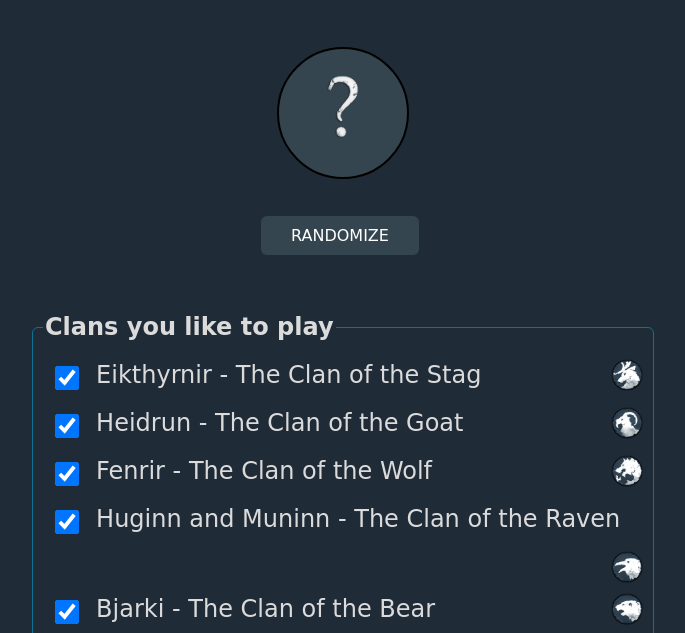
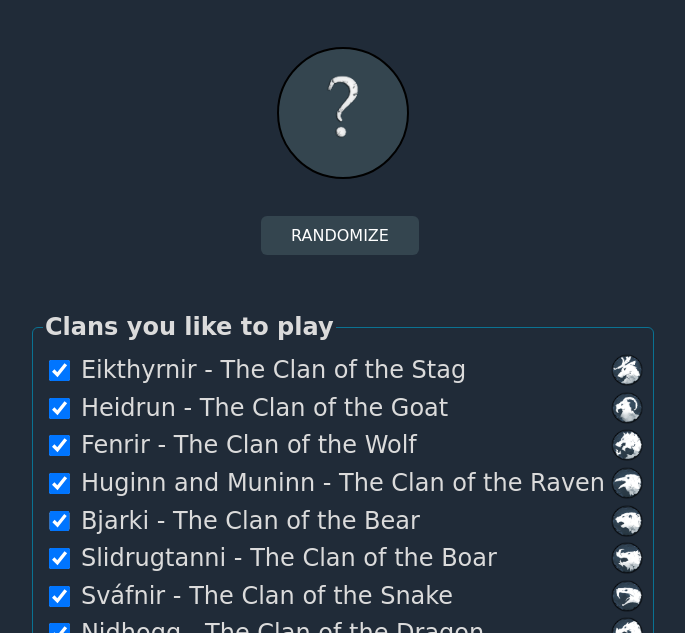
Before and after one commit to nangelv/northgard-clan-randomizer, a plain HTML site: page index.html in a window 1280 px wide. Shown: the part 127-760 px from the top of the page, without its empty margins (297-982 px from the left). Drawn offline with nearby package versions, Linux system fonts and the light colour scheme; a web font is replaced by a local one.

Commit message:
Fix css issues

```diff
--- a/index.html
+++ b/index.html
@@ -34,23 +34,19 @@
             width: 2rem;
             height: 2rem;
             float: right;
-            padding: 0.3rem 0px;
         }
         legend, label {
             font-size: 1.5rem;
         }
-        label {
-            padding-top: 0.3rem;
-        }
         input[type=checkbox]
         {
-            transform: scale(1.5);
-            margin: 1rem;
+            height: 1.3em;
+            width: 1.3em;
+            margin: 6px;
         }
         div{
             clear: right;
             content: "";
-            vertical-align: middle;
         }
         h2 {
             font-size: 1.2rem;
```
